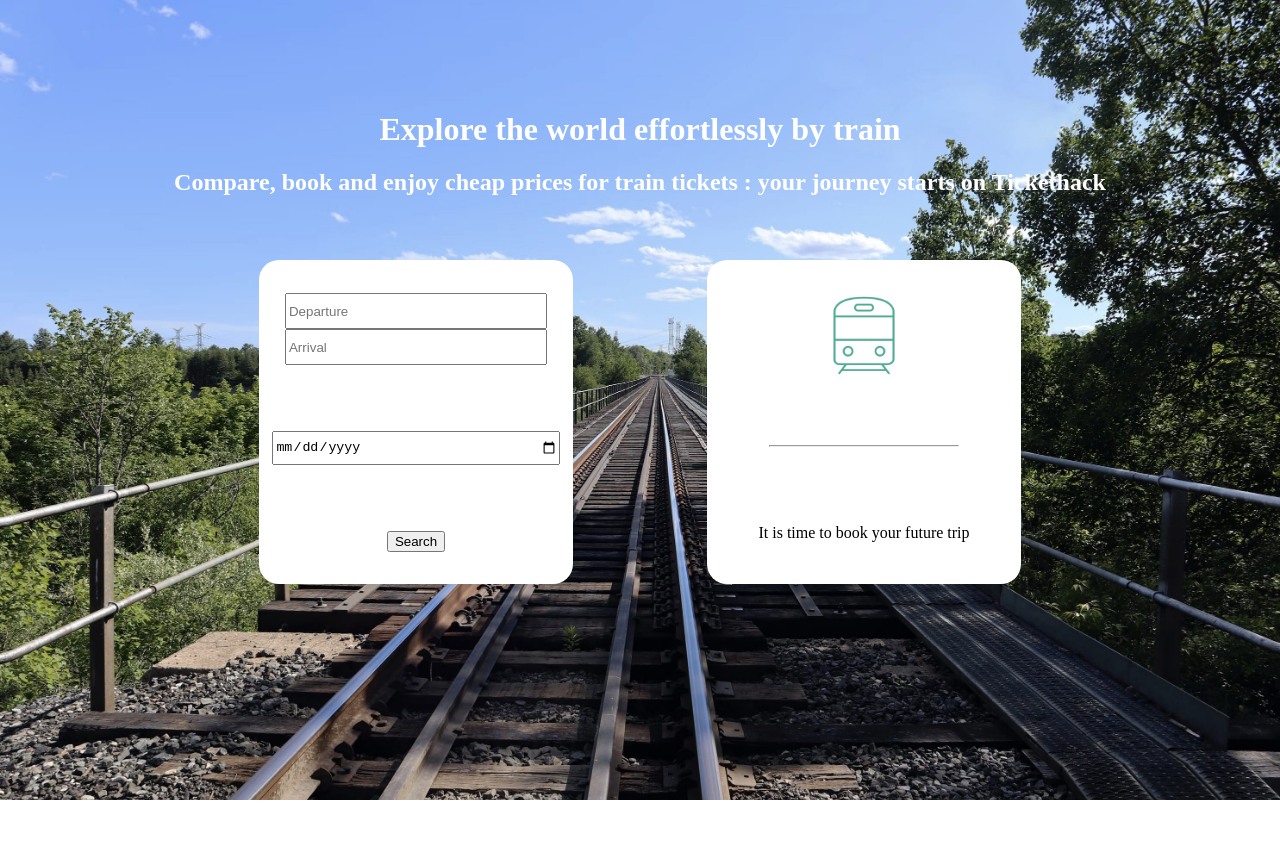
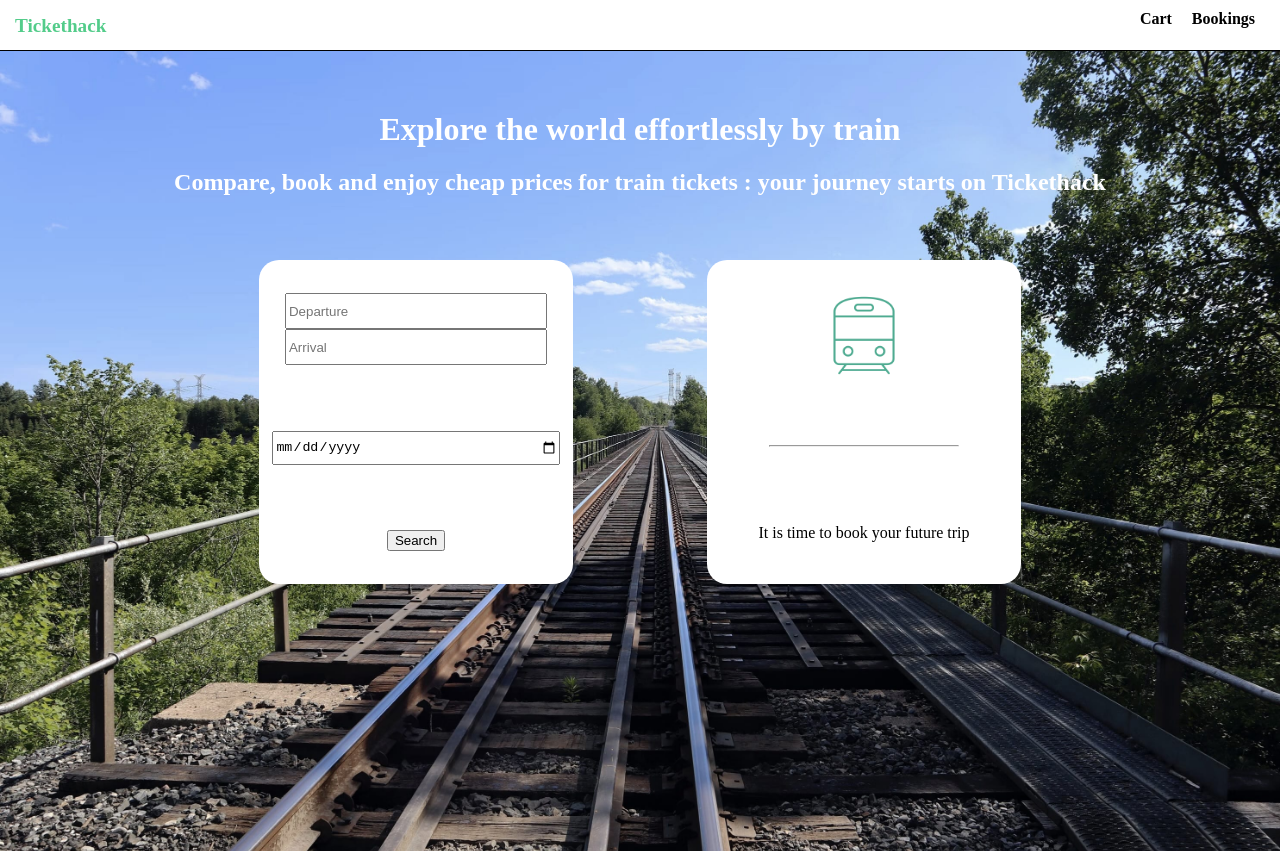
Before and after one commit to gwen-guerin/tickethack-frontend, a plain HTML site: page index.html in a window 1280 px wide. Before the commit the page ends 800 px from the top, so only its background shows below. Drawn offline with Linux system fonts and the light colour scheme.

Commit message:
Front HP

```diff
--- a/index.html
+++ b/index.html
@@ -8,6 +8,13 @@
     <title>Tickethack - Homepage </title>
 </head>
 <body>
+    <header class="header">
+        <div class="siteName" href="#">Tickethack</div>
+        <div class="carts_bookings">
+          <div class="cart">Cart</div>
+          <div class="booking">Bookings</div>
+        </div>
+      </header>
     <div id = "container-hp">
         <div id = "TitleContainer">
             <h1>Explore the world effortlessly by train</h1>
--- a/style.css
+++ b/style.css
@@ -62,9 +62,11 @@ main {
     margin-bottom: 5vh;
 }
 
+
+/* Front HP */
 #TitleContainer{
     color: white;
-    padding-top: 7%;
+    padding-top: 3%;
     margin-bottom :5%
 
 }
@@ -117,4 +119,3 @@ form {
     width: 90%;
     height: 30px;
 }
-T
```
